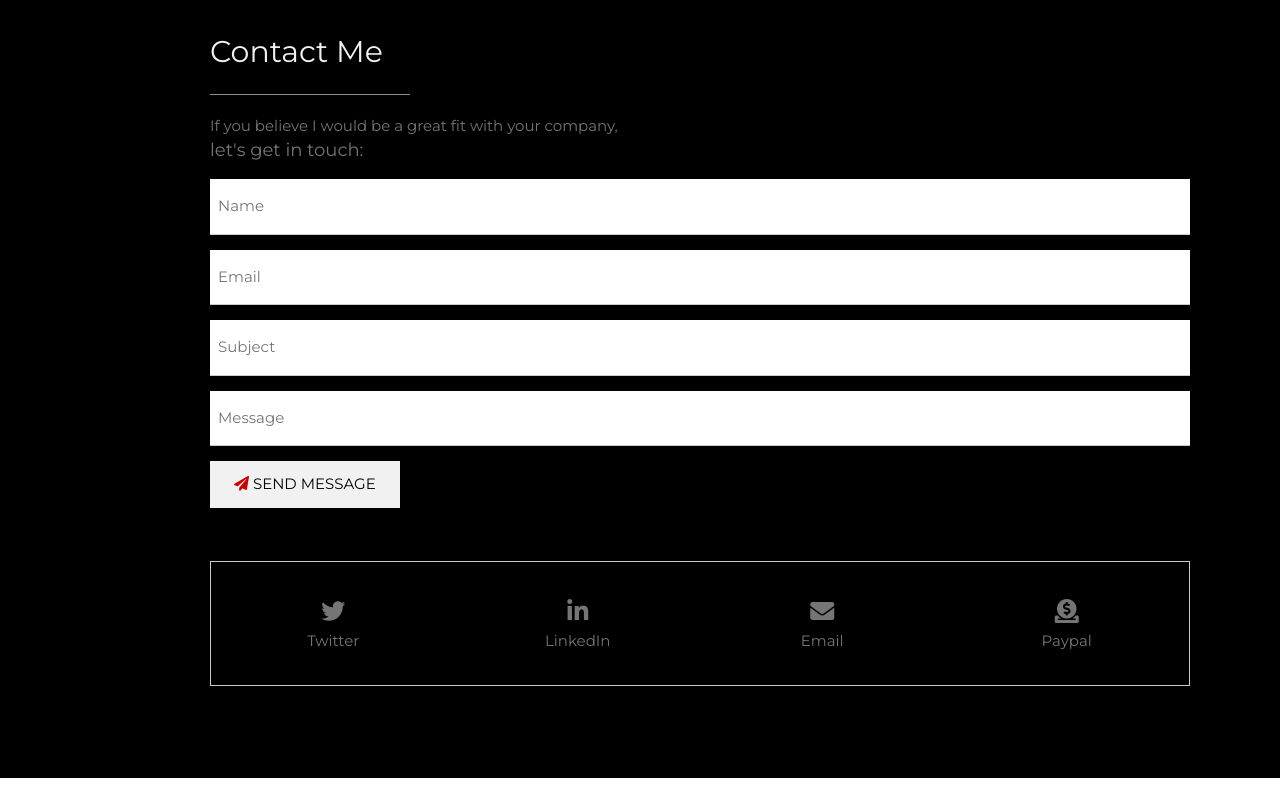
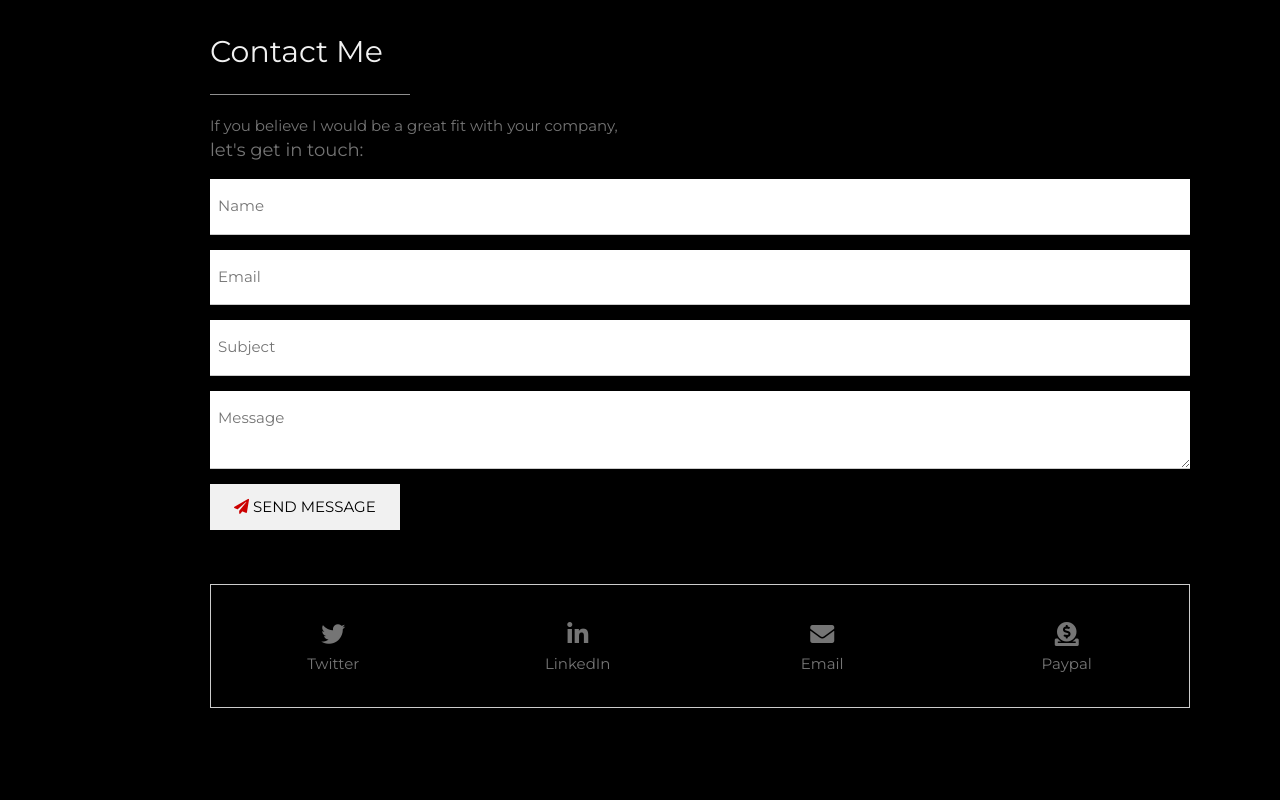
Before and after one commit to TatyCat/tatyanna, a React (Create React App) app: page / in a window 1280 px wide. Shown: the part 4064-4864 px from the top of the page. Before the commit the page ends 4842 px from the top, so only its background shows below. Built offline with nearby package versions, Linux system fonts and the light colour scheme.

Commit message:
modified contact form

```diff
--- a/src/index.css
+++ b/src/index.css
@@ -1798,3 +1798,8 @@ form .w3-button:hover {
 #about {
   line-height: 1.9;
 }
+
+.text-area {
+  resize: vertical !important;
+  overflow: auto;
+}
--- a/src/pages/LandingPg.js
+++ b/src/pages/LandingPg.js
@@ -157,15 +157,15 @@ class LandingPg extends Component {
 
               <p>If you believe I would be a great fit with your company,<br /> <span className="w3-large">let's get in touch:</span></p>
 
-              <form action="https://formspree.io/purebrassapps@gmail.com" method="POST">
+              <form action="https://formspree.io/tatyanna.cobb@gmail.com" method="POST">
                 <p><input className="w3-input w3-padding-16" type="text" placeholder="Name" required name="Name" /></p>
-                <p><input className="w3-input w3-padding-16" type="text" placeholder="Email" required name="Email" /></p>
-                <p><input className="w3-input w3-padding-16" type="text" placeholder="Subject" required name="Subject" /></p>
-                <p><input className="w3-input w3-padding-16" type="text" placeholder="Message" required name="Message" /></p>
+                <p><input className="w3-input w3-padding-16" type="text" placeholder="Email" required name="_replyto" /></p>
+                <p><input className="w3-input w3-padding-16" type="text" placeholder="Subject" name="Subject" /></p>
+                <p><textarea className="w3-input w3-padding-16 text-area" type="text" placeholder="Message" required name="Message" /></p>
                 <p>
-                  <button className="w3-button w3-light-grey w3-padding-large" type="submit">
+                  <button className="w3-button w3-light-grey w3-padding-large" type="submit" >
                     <i className="fa fa-paper-plane w3-ruby"></i> SEND MESSAGE
-                </button>
+                  </button>
                 </p>
               </form>
 
```
